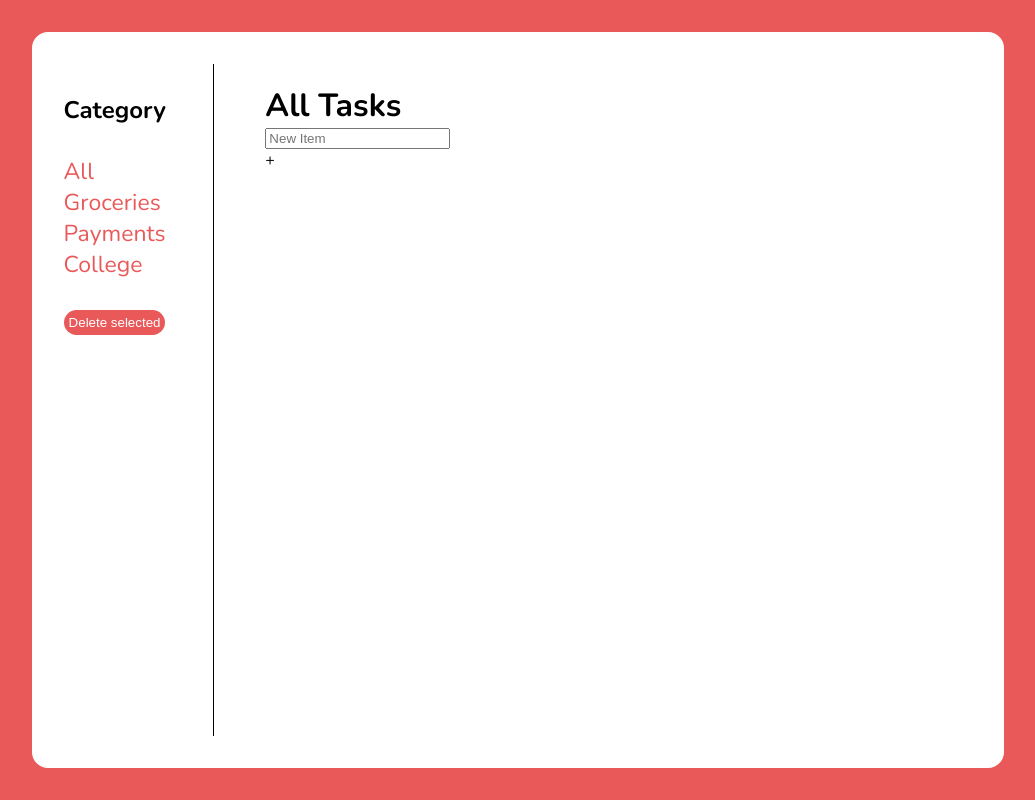
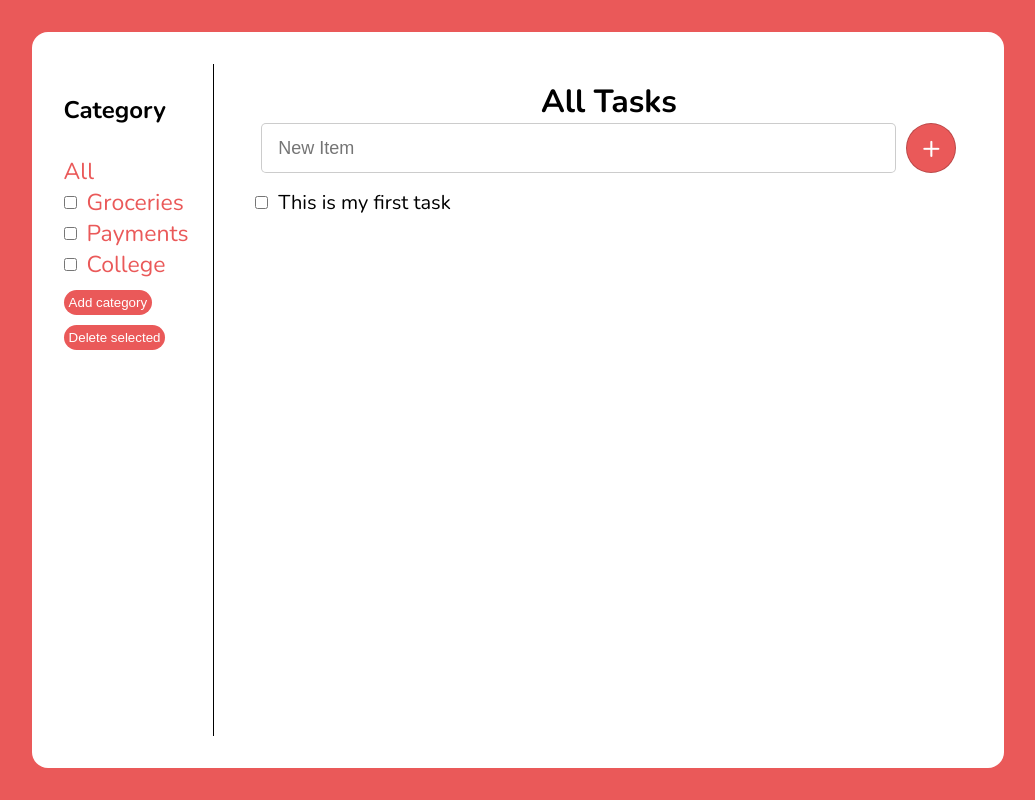
Before and after one commit to vladnovi/TODO-list, a plain HTML site: page index.html in a window 1280 px wide. Shown: the whole page, without its empty margins (122-1157 px from the left). Drawn offline with nearby package versions, Linux system fonts and the light colour scheme.

Commit message:
Add first part of html and css

```diff
--- a/index.html
+++ b/index.html
@@ -12,23 +12,42 @@
     <div class="todo">
         <div class="todo_category">
             <h2 class="category_title">Category</h2>
-            <div class="todo_category_content">
-                 <a class="todo_item" href="#">All</a>
-                 <a class="todo_item" href="">Groceries</a>
-                 <a class="todo_item" href="">Payments</a>
-                 <a class="todo_item" href="">College</a>
+            <div class="category_item_cover">
+                <div class="category_item">
+                    <a href="#">All</a>
+                </div>
+                <div class="category_item">
+                    <input type="checkbox">
+                    <a href="#">Groceries</a>
+                </div>
+                <div class="category_item">
+                    <input type="checkbox">
+                    <a href="#">Payments</a>
+                </div>
+                <div class="category_item">
+                    <input type="checkbox">
+                    <a href="#">College</a>
+                </div>
             </div>
-            <div class="todo_category_manage">
-                <button id="category_btn">Delete selected</button>
+            <div class="category_manage">
+                <button id="category_add_btn">Add category</button>
+                <button id="category_dlt_btn">Delete selected</button>
             </div>
         </div>
         <div class="todo_main">
-            <div class="todo_main_content">
-                 <h1 class="todo_title"> All Tasks</h1>
-                 <div class="todo_new">
-                    <input type="text" placeholder="New Item">
-                    <div class="todo_add">+</div>
+            <div class="main_content">
+                 <h1 class="main_title"> All Tasks</h1>
+                 <div class="main_new">
+                    <input class="main_input" type="text" placeholder="New Item">
+                    <div class="main_add">+</div>
                  </div>
+            </div>
+            <div class="main_task_cover">
+                <div class="main_task">
+                    <input type="checkbox">
+                    <p class="main_task_text">This is my first task </p>
+                    <div class="main_task_del">-</div>
+                </div>
             </div>
         </div>
     </div>
--- a/styles/style.scss
+++ b/styles/style.scss
@@ -26,24 +26,29 @@ body {
     display: grid;
     grid-template-columns: 20% 80%;
 }
+
 .todo_category {
     border-right: 1px solid black;
     max-width: 150px;
-}
     .category_title {
         margin-top: 30px;
      }
-.todo_category_content {
+    .category_item_cover {
         margin-top: 30px;
+        .category_item {
+            display: flex;
+            align-items: center;
+            gap: 10px;
         }
-.todo_item {
-    display: block;
+        .category_item a {
             font-size: 23px;
+            text-decoration: none;
             color: var(--accent);
-    text-decoration: none;
         }
-#category_btn {
-    margin-top: 30px;
+     }
+
+    #category_dlt_btn, #category_add_btn {
+         margin-top: 10px;
          padding: 5px;
          background-color: var(--accent);
          color: #fff;
@@ -51,15 +56,61 @@ body {
          border-radius: 20px;
          cursor: pointer;
      }
-.todo_main_content {
-    margin: 20px;
 }
-.todo_title {
 
+.todo_main {
+    .main_content {
+        margin: 16px;
+        .main_title {
+            text-align: center;
         }
-.todo_new {
+        .main_new {
+            display: flex;
+            --size: 50px;
+            .main_input {
+                font-size: 18px;
+                padding: 8px 16px;
+                height: var(--size);
+                border: 1px solid rgba($color: #000000, $alpha: 0.2);
+                border-radius: 5px;
+                flex-grow: 1;
+            }
+        }
+    }
 
+    .main_add, .main_task_del {
+        cursor: pointer;
+        text-align: center;
+        margin-left: 10px;
+        width: var(--size);
+        height: var(--size);
+        line-height: calc(var(--size) * 0.95);
+        font-size: 32px;
+        background: var(--accent);
+        color: #fff;
+        border: 1px solid rgba($color: #000000, $alpha: 0.2);
+        border-radius: var(--size);
     }
-.todo_add {
-
+    .main_task_cover {
+        margin: 10px;
+        .main_task {
+            display: flex;
+            gap: 10px;
+            align-items: center;
+            min-height: var(--size);
+            .main_task_text {
+                font-size: 20px;
             }
+            .main_task_del {
+                display: none;
+                margin-left: auto;
+                margin-right: 0;
+                --size: 25px;
+                line-height: calc(var(--size) * 0.88);
+            }
+        }
+        .main_task:hover .main_task_del {
+            display: block;
+        }
+    }
+}
```
Also changed, not shown: styles/style.css, 1 other file. Lines whose indentation alone changed are shown as unchanged.
